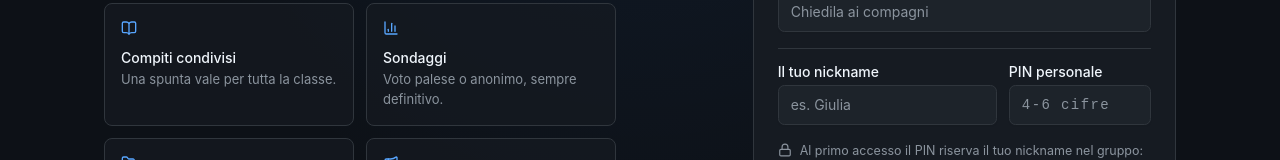
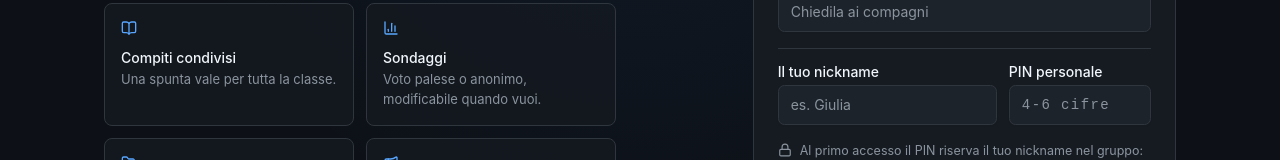
Before and after one commit to gohitbattosai-a11y/studium, a React (Vite) app in the folder frontend/: page / in a window 1280 px wide. Shown: the part 413-573 px from the top of the page. Built offline with nearby package versions, Linux system fonts and the light colour scheme; no server answers.

Commit message:
Update AuthScreen.tsx

```diff
--- a/frontend/src/components/auth/AuthScreen.tsx
+++ b/frontend/src/components/auth/AuthScreen.tsx
@@ -13,7 +13,7 @@ import { BrandMark, Segmented } from "@/components/common";
 
 const FEATURES = [
   { icon: BookOpen, title: "Compiti condivisi", text: "Una spunta vale per tutta la classe." },
-  { icon: BarChart3, title: "Sondaggi", text: "Voto palese o anonimo, sempre definitivo." },
+  { icon: BarChart3, title: "Sondaggi", text: "Voto palese o anonimo, modificabile quando vuoi." },
   { icon: FolderOpen, title: "Materiali", text: "Cartelle per materia: link, appunti, PDF." },
   { icon: Megaphone, title: "Bacheca", text: "Avvisi trasparenti, visibili a tutti." },
 ];
```
